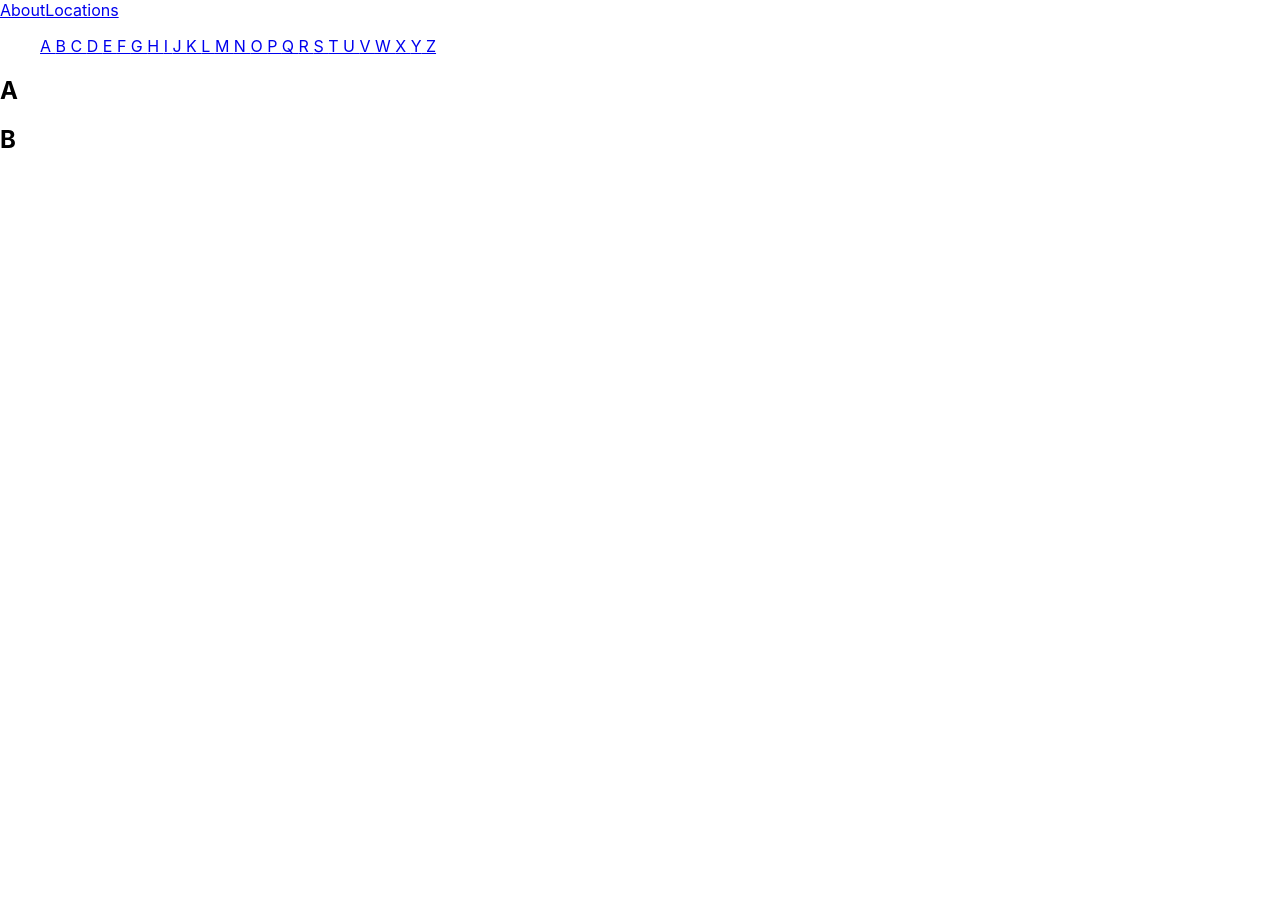
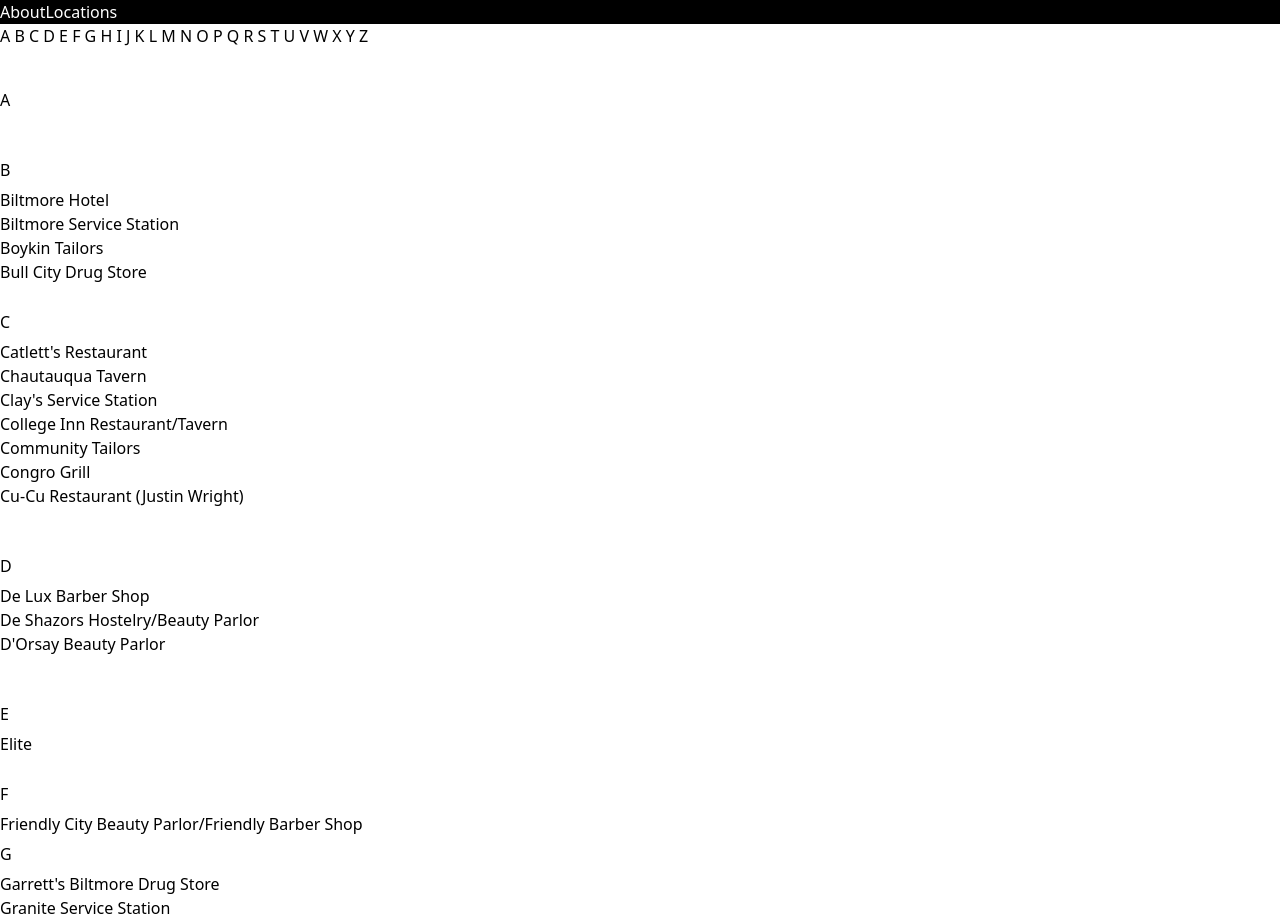
Before and after one commit to AustinSmall/Greenbook, a React (Create React App) app: page /locations in a window 1280 px wide. Before the commit the page ends 800 px from the top, so only its background shows below. Built offline with nearby package versions, Linux system fonts and the light colour scheme.

Commit message:
added tail wind css

```diff
--- a/src/App.js
+++ b/src/App.js
@@ -1,4 +1,3 @@
-import logo from './logo.svg';
 import './App.css';
 import About from './pages/About';
 import Locations from './pages/Locations'
--- a/src/components/Header/index.js
+++ b/src/components/Header/index.js
@@ -3,7 +3,7 @@
 
 const Header = () => {
     return (
-        <header>
+        <header className="bg-black text-white flex space-x-32">
             <nav>
                 <Link to="/about">About</Link>
                 <Link to="/locations">Locations</Link>
--- a/src/index.css
+++ b/src/index.css
@@ -1,13 +1,3 @@
-body {
-  margin: 0;
-  font-family: -apple-system, BlinkMacSystemFont, 'Segoe UI', 'Roboto', 'Oxygen',
-    'Ubuntu', 'Cantarell', 'Fira Sans', 'Droid Sans', 'Helvetica Neue',
-    sans-serif;
-  -webkit-font-smoothing: antialiased;
-  -moz-osx-font-smoothing: grayscale;
-}
-
-code {
-  font-family: source-code-pro, Menlo, Monaco, Consolas, 'Courier New',
-    monospace;
-}
+@tailwind base;
+@tailwind components;
+@tailwind utilities;
--- a/src/pages/Locations.js
+++ b/src/pages/Locations.js
@@ -36,13 +36,62 @@
             <section>
                 <div className="grid-cols-5">
                     <div>
-                        <h2 id="#a">A</h2>
+                        <h2 id="#a" className="py-10">A</h2>
                     </div>
                     <div>
-                        <h2>B</h2>
+                        <h2 className="py-1.5">B</h2>
+                        <ul>
+                            <li> Biltmore Hotel </li>
+                            <li>Biltmore Service Station</li>
+                            <li>Boykin Tailors</li>
+                            <li>Bull City Drug Store </li>
+
+                        </ul>
+                    </div>
+                    <div className="py-5">
+                        <h2 className="py-1.5">C</h2>
+                        <ol className="space-y-.5">
+                            <li>Catlett's Restaurant </li>
+                            <li>Chautauqua Tavern</li>
+                            <li>Clay's Service Station </li>
+                            <li>College Inn Restaurant/Tavern </li>
+                            <li>Community Tailors</li>
+                            <li>Congro Grill</li>
+                            <li>Cu-Cu Restaurant (Justin Wright)</li>
+                        </ol>
                     </div>
 
+                    <div className="py-5">
+                    <h2 className="py-1.5">D</h2>
+                    <ol className="space-y-.5">
+                        <li>De Lux Barber Shop </li>
+                        <li>De Shazors Hostelry/Beauty Parlor  </li>
+                        <li>D'Orsay Beauty Parlor </li>
+                    </ol>
+                    </div>
 
+                    <div className="py-5">
+                        <h2 className="py-1.5">E</h2>
+                        <ol className="space-y-.5">
+                            <li>Elite</li>
+                        </ol>
+                    </div>
+
+                    <div>
+                        <h2 className="py-1.5"> F</h2>
+                        <ol>
+                            <li>Friendly City Beauty Parlor/Friendly Barber Shop </li>
+
+                        </ol>
+                    </div>
+
+                    <div>
+                        <h2 className="py-1.5">G</h2>
+                        <ol className="space-y-.5">
+                            <li>Garrett's Biltmore Drug Store</li>
+                            <li>Granite Service Station</li>
+                        </ol>
+                    </div>
 
                 </div>
             </section>
--- /dev/null
+++ b/tailwind.config.js
@@ -0,0 +1,11 @@
+module.exports = {
+    purge: ['./src/**/*.{js,jsx,ts,tsx}', './public/index.html'],
+    darkMode: false, // or 'media' or 'class'
+    theme: {
+      extend: {},
+    },
+    variants: {
+      extend: {},
+    },
+    plugins: [],
+  }
```
